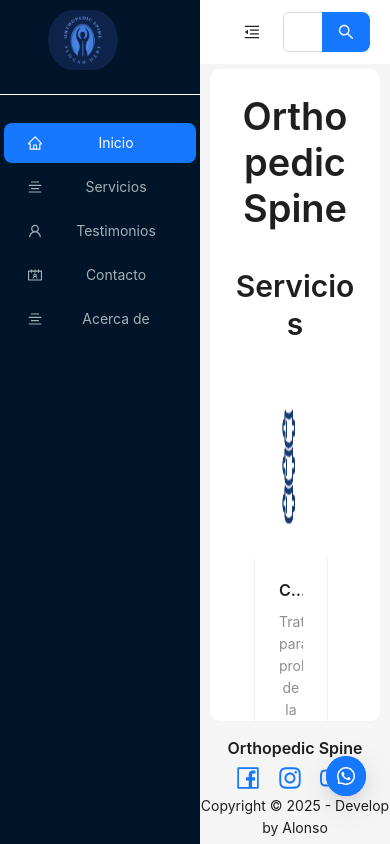
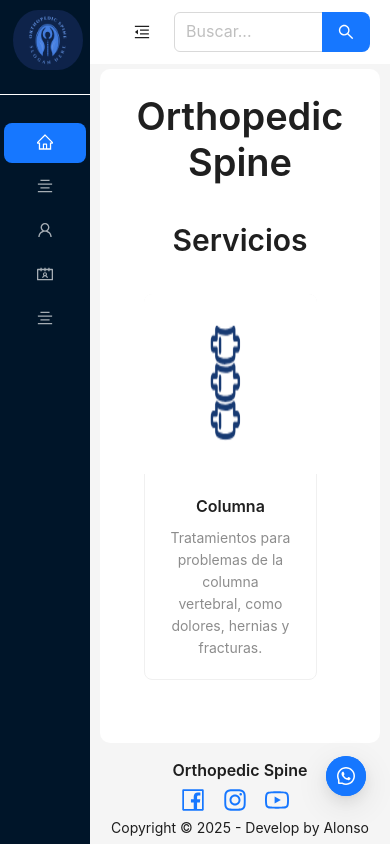
Before and after one commit to Alonsovn/orthopedic-spine-ui, a React (Vite) app: page / in a window 390 px wide. Built offline with nearby package versions, Linux system fonts and the light colour scheme.

Commit message:
Collapsed sider when is a mobile device

```diff
--- a/src/Components/SiderMenu/index.tsx
+++ b/src/Components/SiderMenu/index.tsx
@@ -1,9 +1,11 @@
 import { Col, Divider, Layout, Menu, Row } from 'antd';
 import { useNavigate } from 'react-router-dom';
 import logo from '../../Assets/logo.png';
-import { useDispatch, useSelector } from 'react-redux';
+import { shallowEqual, useDispatch, useSelector } from 'react-redux';
 import { RootState } from '../../Redux/store';
 import { setSearchQuery, setSiderMenuSelectedKey } from '../../Redux/Slices/uiSlice';
+import { useCallback, useEffect, useState } from 'react';
+import { useDividerStyle, useLogoStyle } from '../../Style';
 
 const { Sider } = Layout;
 
@@ -21,38 +23,46 @@ const SiderMenu: React.FC<SiderMenuItemsProps> = ({ items }) => {
   const navigate = useNavigate();
   const dispatch = useDispatch();
 
-  const collapsed = useSelector((state: RootState) => state.ui.siderMenuCollapsed);
-  const siderMenuSelectedKey = useSelector((state: RootState) => state.ui.siderMenuSelectedKey);
+  const logoStyle = useLogoStyle();
+  const dividerStyle = useDividerStyle();
 
-  const handleOnSelectMenu = (item: { key: string }) => {
-    dispatch(setSearchQuery(''));
-    dispatch(setSiderMenuSelectedKey(item.key));
-    navigate(item.key);
-  };
+  const [isMobile, setIsMobile] = useState(window.innerWidth < 768);
+
+  const { collapsed, siderMenuSelectedKey } = useSelector(
+    (state: RootState) => ({
+      collapsed: state.ui.siderMenuCollapsed,
+      siderMenuSelectedKey: state.ui.siderMenuSelectedKey,
+    }),
+    shallowEqual,
+  );
+
+  // Handle responsive sidebar
+  useEffect(() => {
+    const handleResize = () => setIsMobile(window.innerWidth < 768);
+    window.addEventListener('resize', handleResize);
+    return () => window.removeEventListener('resize', handleResize);
+  }, []);
+
+  const handleOnSelectMenu = useCallback(
+    (item: { key: string }) => {
+      dispatch(setSearchQuery(''));
+      dispatch(setSiderMenuSelectedKey(item.key));
+      navigate(item.key);
+    },
+    [dispatch, navigate],
+  );
 
   return (
-    <Sider trigger={null} collapsible collapsed={collapsed}>
-      <Row>
+    <Sider width={150} collapsedWidth={90} trigger={null} collapsible collapsed={collapsed || isMobile}>
+      <Row justify="center" align="middle">
         <Col span={20}>
-          <img
-            src={logo}
-            alt="logo"
-            loading="lazy"
-            style={{
-              width: 80,
-              height: 60,
-              paddingInline: 5,
-              marginTop: 10,
-              borderRadius: 30,
-            }}
-          />
+          <img src={logo} alt="logo" loading="lazy" style={logoStyle} />
         </Col>
-        <Divider style={{ borderColor: 'white' }}></Divider>
+        <Divider style={dividerStyle} />
       </Row>
       <Menu
         theme="dark"
         mode="inline"
-        defaultSelectedKeys={['1']}
         selectedKeys={[siderMenuSelectedKey]}
         items={items}
         onSelect={handleOnSelectMenu}
```
